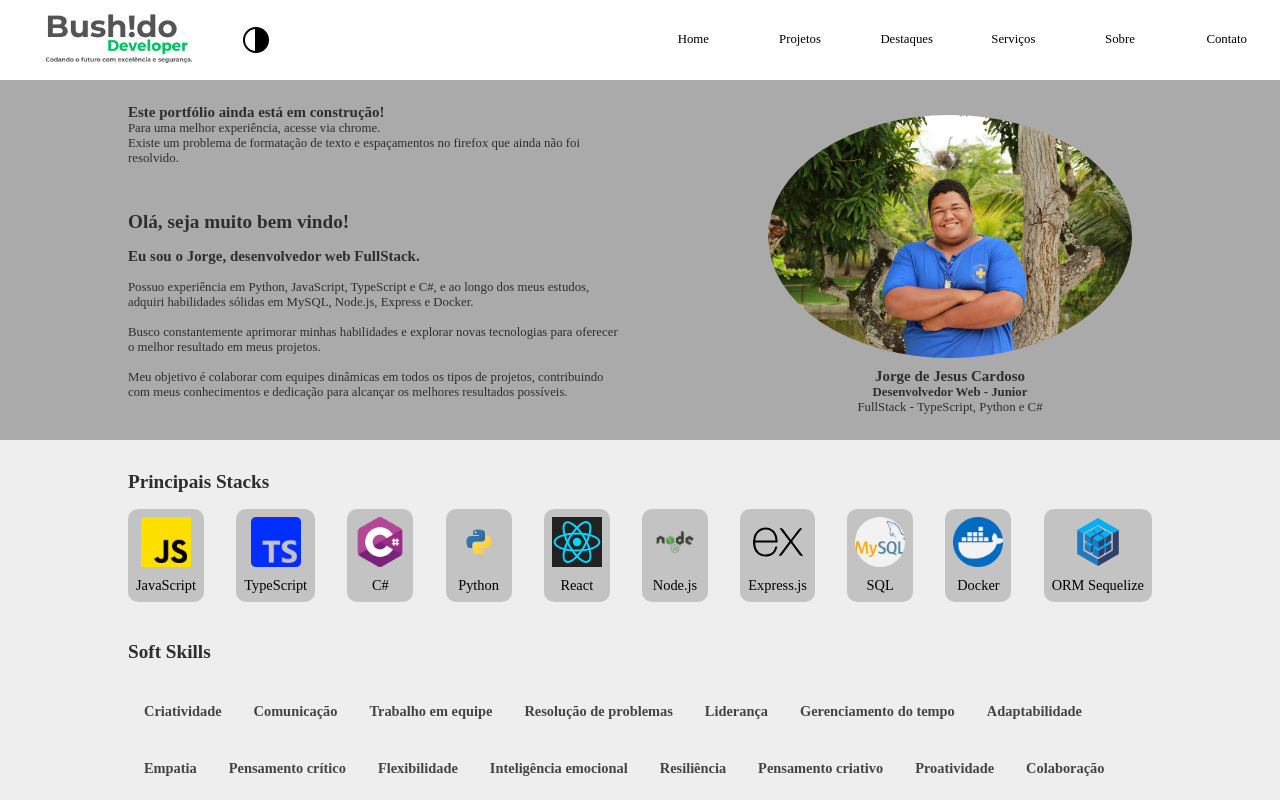
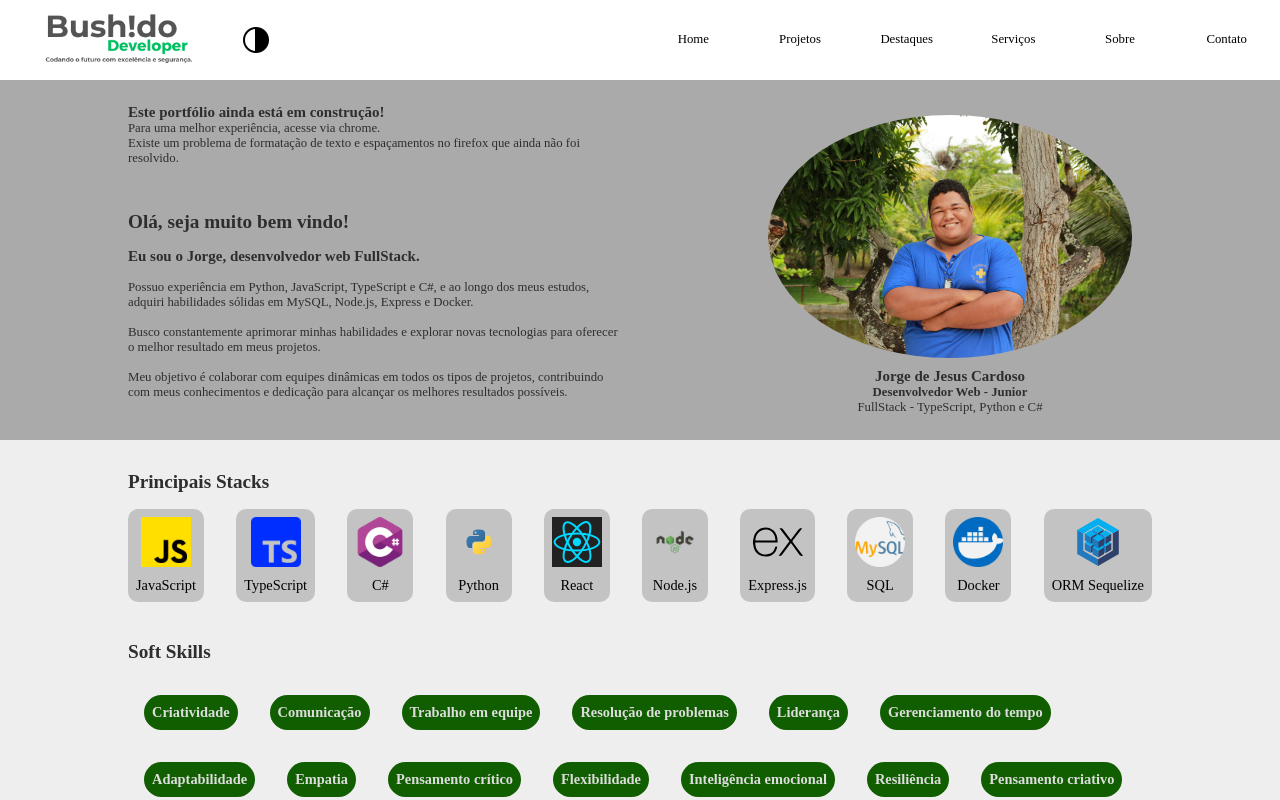
Before and after one commit to jorgejesuscardoso/new_portfolio, a React (Vite) app in the folder frontend/portfolio/: page / in a window 1280 px wide. Built offline with nearby package versions, Linux system fonts and the light colour scheme.

Commit message:
Feat: criado reduce e funções escolher qual drescrição das stacks exibir

```diff
--- a/frontend/portfolio/src/Types.tsx
+++ b/frontend/portfolio/src/Types.tsx
@@ -6,3 +6,9 @@ export type ChangeThemeRedux = {changeThemeReduce: string}
 export type PresentationSectionProps = {
   theme: string
 }
+
+export type ChangeDescriptionRedux = {changeDescriptionReduce: string}
+
+export type SoftSkillDescriptionProps = {
+  name: string;
+}
--- /dev/null
+++ b/frontend/portfolio/src/components/sections/home/section_softskill/Index.tsx
@@ -0,0 +1,41 @@
+import { SoftSkillDescriptionProps } from '../../../../Types';
+import * as Description from './SoftSkillDescription ';
+
+export const SoftSkillDescriptionUtil = ({ name }: SoftSkillDescriptionProps) => {
+    switch (name) {
+        case 'Criatividade':
+          return Description.Criatividade();
+        case 'Comunicação':
+          return Description.Comunicacao();
+        case 'Trabalho em equipe':
+          return Description.TrabalhoEmEquipe();
+        case 'Resolução de problemas':
+          return Description.ResolucaoDeProblemas();
+        case 'Liderança':
+          return Description.Lideranca();
+        case 'Gerenciamento do tempo':
+          return Description.GerenciamentoDoTempo();
+        case 'Adaptabilidade':
+          return Description.Adaptabilidade();
+        case 'Empatia':
+          return Description.Empatia();
+        case 'Pensamento crítico':
+          return Description.PensamentoCritico();
+        case 'Flexibilidade':
+          return Description.Flexibilidade();
+        case 'Inteligência emocional':
+          return Description.InteligenciaEmocional();
+        case 'Resiliência':
+          return Description.Resiliencia();
+        case 'Pensamento criativo':
+          return Description.PensamentoCriativo();
+        case 'Proatividade':
+          return Description.Proatividade();
+        case 'Colaboração':
+          return Description.Colaboracao();
+        case 'Resolução de conflitos':
+          return Description.ResolucaoDeConflitos();
+        default:
+            return <></>;
+    }
+}
--- a/frontend/portfolio/src/components/sections/home/section_softskill/SoftSkill.tsx
+++ b/frontend/portfolio/src/components/sections/home/section_softskill/SoftSkill.tsx
@@ -1,67 +1,137 @@
-import { useSelector } from 'react-redux';
+import { useDispatch, useSelector } from 'react-redux';
 import { SoftSkillContent, SoftSkillItem, SoftSkillList, SoftSkillName, SoftSkillSectionsStyled, SoftSkillTitle } from './Styled';
 import { ChangeThemeRedux } from '../../../../Types';
 import { useEffect, useState } from 'react';
+import { changeDescriptionAction } from '../../../../redux/actions/actionTheme';
 
 export const SoftSkillSections = () => {
     const themeSelector = useSelector((state: ChangeThemeRedux) => state.changeThemeReduce);
+    const dispatch = useDispatch();
     const [theme, setTheme] = useState(themeSelector);
 
     useEffect(() => {
         setTheme(themeSelector);
     }, [themeSelector]);
+
+    const changeDescription = (description: string) => {
+        dispatch(changeDescriptionAction(description));
+    }
     return (
         <SoftSkillSectionsStyled className={ theme }>
             <SoftSkillContent>
                 <SoftSkillTitle>Soft Skills</SoftSkillTitle>
                 <SoftSkillList>
-                <SoftSkillItem>
-                        <SoftSkillName>Criatividade</SoftSkillName>
+                    <SoftSkillItem
+                        onClick={ () => changeDescription('Criatividade') }
+                    >
+                        <SoftSkillName>
+                            Criatividade
+                        </SoftSkillName>
                     </SoftSkillItem>
-                    <SoftSkillItem>
-                        <SoftSkillName>Comunicação</SoftSkillName>
+                    <SoftSkillItem
+                        onClick={ () => changeDescription('Comunicação') }
+                    >
+                        <SoftSkillName>
+                            Comunicação
+                        </SoftSkillName>
                     </SoftSkillItem>
-                    <SoftSkillItem>
-                        <SoftSkillName>Trabalho em equipe</SoftSkillName>
+                    <SoftSkillItem
+                        onClick={ () => changeDescription('Trabalho em equipe') }
+                    ><SoftSkillName
+                        >
+                            Trabalho em equipe
+                        </SoftSkillName>
                     </SoftSkillItem>
-                    <SoftSkillItem>
-                        <SoftSkillName>Resolução de problemas</SoftSkillName>
+                    <SoftSkillItem
+                        onClick={ () => changeDescription('Resolução de problemas') }
+                    ><SoftSkillName
+                        >
+                            Resolução de problemas
+                        </SoftSkillName>
                     </SoftSkillItem>
-                    <SoftSkillItem>
-                        <SoftSkillName>Liderança</SoftSkillName>
+                    <SoftSkillItem
+                        onClick={ () => changeDescription('Liderança') }
+                    >
+                        <SoftSkillName>
+                            Liderança
+                        </SoftSkillName>
                     </SoftSkillItem>
-                    <SoftSkillItem>
-                        <SoftSkillName>Gerenciamento do tempo</SoftSkillName>
+                    <SoftSkillItem
+                        onClick={ () => changeDescription('Gerenciamento do tempo') }
+                    ><SoftSkillName
+                        >
+                            Gerenciamento do tempo
+                        </SoftSkillName>
                     </SoftSkillItem>
-                    <SoftSkillItem>
-                        <SoftSkillName>Adaptabilidade</SoftSkillName>
+                    <SoftSkillItem
+                        onClick={ () => changeDescription('Adaptabilidade') }
+                    >
+                        <SoftSkillName>
+                            Adaptabilidade
+                        </SoftSkillName>
                     </SoftSkillItem>
-                    <SoftSkillItem>
-                        <SoftSkillName>Empatia</SoftSkillName>
+                    <SoftSkillItem
+                        onClick={ () => changeDescription('Empatia') }
+                    >
+                        <SoftSkillName>
+                            Empatia
+                        </SoftSkillName>
                     </SoftSkillItem>
-                    <SoftSkillItem>
-                        <SoftSkillName>Pensamento crítico</SoftSkillName>
+                    <SoftSkillItem
+                        onClick={ () => changeDescription('Pensamento crítico') }
+                    ><SoftSkillName
+                        >
+                            Pensamento crítico
+                        </SoftSkillName>
                     </SoftSkillItem>
-                    <SoftSkillItem>
-                        <SoftSkillName>Flexibilidade</SoftSkillName>
+                    <SoftSkillItem
+                        onClick={ () => changeDescription('Flexibilidade') }
+                    >
+                        <SoftSkillName>
+                            Flexibilidade
+                        </SoftSkillName>
                     </SoftSkillItem>
-                    <SoftSkillItem>
-                        <SoftSkillName>Inteligência emocional</SoftSkillName>
+                    <SoftSkillItem
+                        onClick={ () => changeDescription('Inteligência emocional') }
+                    ><SoftSkillName
+                        >
+                            Inteligência emocional
+                        </SoftSkillName>
                     </SoftSkillItem>
-                    <SoftSkillItem>
-                        <SoftSkillName>Resiliência</SoftSkillName>
+                    <SoftSkillItem
+                        onClick={ () => changeDescription('Resiliência') }
+                    >
+                        <SoftSkillName>
+                            Resiliência
+                        </SoftSkillName>
                     </SoftSkillItem>
-                    <SoftSkillItem>
-                        <SoftSkillName>Pensamento criativo</SoftSkillName>
+                    <SoftSkillItem
+                        onClick={ () => changeDescription('Pensamento criativo') }
+                    ><SoftSkillName
+                        >
+                            Pensamento criativo
+                        </SoftSkillName>
                     </SoftSkillItem>
-                    <SoftSkillItem>
-                        <SoftSkillName>Proatividade</SoftSkillName>
+                    <SoftSkillItem
+                        onClick={ () => changeDescription('Proatividade') }
+                    >
+                        <SoftSkillName>
+                            Proatividade
+                        </SoftSkillName>
                     </SoftSkillItem>
-                    <SoftSkillItem>
-                        <SoftSkillName>Colaboração</SoftSkillName>
+                    <SoftSkillItem
+                        onClick={ () => changeDescription('Colaboração') }
+                    >
+                        <SoftSkillName>
+                            Colaboração
+                        </SoftSkillName>
                     </SoftSkillItem>
-                    <SoftSkillItem>
-                        <SoftSkillName>Resolução de conflitos</SoftSkillName>
+                    <SoftSkillItem
+                        onClick={ () => changeDescription('Resolução de conflitos') }
+                    ><SoftSkillName
+                        >
+                            Resolução de conflitos
+                        </SoftSkillName>
                     </SoftSkillItem>
                 </SoftSkillList>
             </SoftSkillContent>
--- a/frontend/portfolio/src/components/sections/home/section_softskill/Styled.tsx
+++ b/frontend/portfolio/src/components/sections/home/section_softskill/Styled.tsx
@@ -9,8 +9,10 @@ export const SoftSkillSectionsStyled = styled.section`
 
   &.claro {
     li {
+      background-color: var(--section-bg-color-green);
       &:hover {
-        color: var(--text-color-hover-white);
+        background-color: var(--section-bg-color-blue);
+        color: var(--text-color-hover-green);
         font-weight: 900;
       }
     }
@@ -37,11 +39,15 @@ export const SoftSkillList = styled.ul`
 `;
 
 export const SoftSkillItem = styled.li`
+  background-color: var(--text-color-hover-gray);
   display: flex;
-  flex-direction: column;
+  justify-content: center;
   align-items: center;
+  height: 35px;
   margin: 1rem;
-  color: var(--text-color-gray-2);
+  padding: 0 0.5rem;
+  color: var(--text-color-white);
+  border-radius: 20px;
   cursor: pointer;
 
   &:hover {
@@ -57,7 +63,6 @@ export const SoftSkillIcon = styled.img`
 export const SoftSkillName = styled.span`
   font-size: 0.9rem;
   font-weight: 700;
-  margin-top: 0.5rem;
 `;
 
 export const SoftSkillDescription = styled.div`
@@ -79,7 +84,7 @@ export const SoftSkillDescription = styled.div`
   &.claro {
     background-color: var(--section-bg-color-white);
     span {
-      color: var(--text-color-hover-white);
+      color: var(--text-color-hover-green);
     }
 
     p {
--- a/frontend/portfolio/src/index.css
+++ b/frontend/portfolio/src/index.css
@@ -48,7 +48,8 @@ ul {
   --text-color-gray: #2e2e2e;
   --text-color-gray-2: #444;
   --text-color-hover: #08f700;
-  --text-color-hover-white: #01550d;
+  --text-color-hover-green: #01550d;
+  --text-color-hover-gray: #215c2933;
   --border-color-1: #fff;
   --border-color-2: #000;
   --section-bg-color-1: #1b1b1b;
@@ -56,6 +57,8 @@ ul {
   --section-bg-color-2: #2e2e2e;
   --section-bg-color-3: #888888;
   --section-bg-color-white: #aaa;
+  --section-bg-color-green: #105e00;
+  --section-bg-color-blue: #00ddff;
   --bg-footer-color: #151518;
   --scrollbar-thumb: #212121;
   --scrollbar-track: #111;
--- a/frontend/portfolio/src/redux/actions/actionTheme.ts
+++ b/frontend/portfolio/src/redux/actions/actionTheme.ts
@@ -1,7 +1,14 @@
 // ACTIONS TYPES
 export const THEME = 'change_theme'
+
+export const DESCRIPTION = 'change_description'
 
 export const changeThemeAction = (theme: string) => ({
   type: THEME,
   theme,
 })
+
+export const changeDescriptionAction = (description: string) => ({
+  type: DESCRIPTION,
+  description,
+})
--- a/frontend/portfolio/src/redux/reducers/index.ts
+++ b/frontend/portfolio/src/redux/reducers/index.ts
@@ -1,8 +1,10 @@
 import { combineReducers } from 'redux';
 import { changeThemeReduce } from './themaReducer';
+import { changeDescriptionReduce } from './descriptionReducer';
 
 const rootReducer = combineReducers({
   changeThemeReduce,
+  changeDescriptionReduce,
 })
 
 export default rootReducer;
```
Also changed, not shown: frontend/portfolio/src/pages/home/Home.tsx (+9 -3 lines), frontend/portfolio/src/redux/reducers/descriptionReducer.ts (added, +18 -0 lines).
